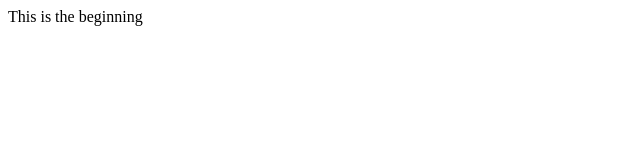
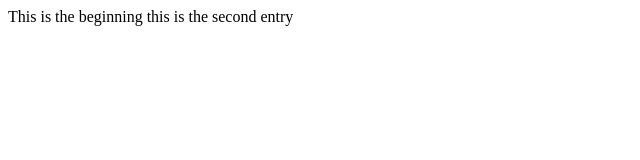
Before and after one commit to ashleynda/task-project, a plain HTML site: page index.html in a window 1280 px wide. Shown: the whole page, without its empty margins (0-640 px from the left). Drawn offline with Linux system fonts and the light colour scheme.

Commit message:
second entry

```diff
--- a/index.html
+++ b/index.html
@@ -8,6 +8,7 @@
 <body>
     <div>
         This is the beginning
+        this is the second entry
     </div>
 </body>
 </html>
```
